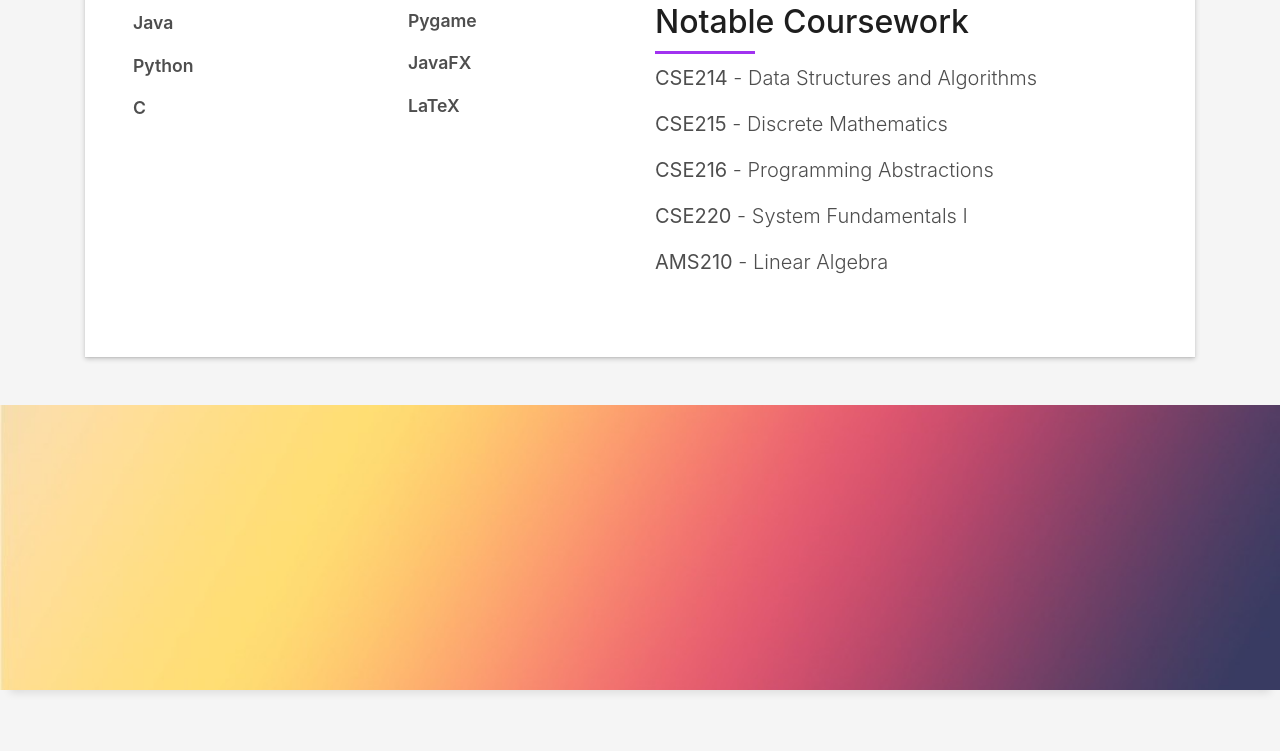
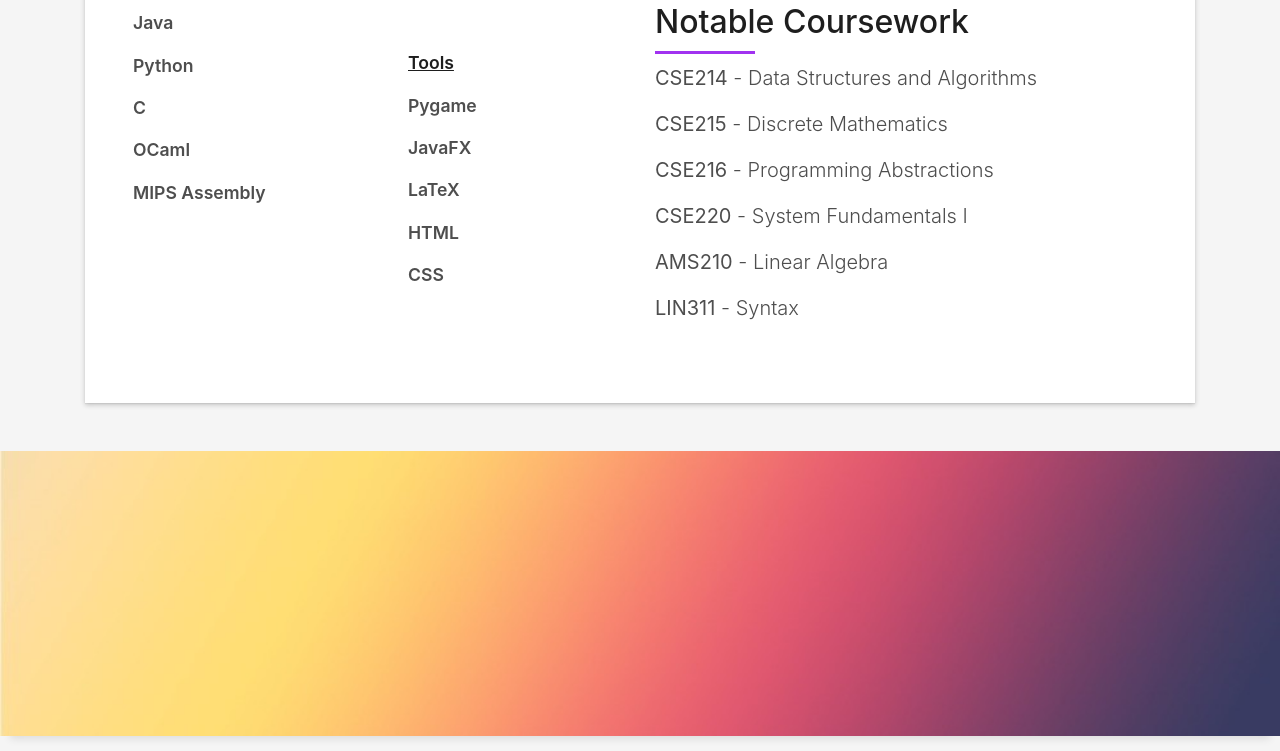
Before and after one commit to dylandres/dylandres.github.io, a plain HTML site: page index.html in a window 1280 px wide. Shown: the part 1216-1967 px from the top of the page. Drawn offline with Linux system fonts and the light colour scheme; files whose address does not match are found by name.

Commit message:
Update index.html

```diff
--- a/index.html
+++ b/index.html
@@ -117,6 +117,8 @@
                     <p><span class="title-s">Java</span></p>
                     <p><span class="title-s">Python</span></p>
                     <p><span class="title-s">C</span></p>
+                    <p><span class="title-s">OCaml</span></p>
+                    <p><span class="title-s">MIPS Assembly</span></p>
                   </div>
                 </div>
                 <div class="skill-mf">
@@ -125,6 +127,8 @@
                     <p><span class="title-s">Pygame</span></p>
                     <p><span class="title-s">JavaFX</span></p>
                     <p><span class="title-s">LaTeX</span></p>
+                    <p><span class="title-s">HTML</span></p>
+                    <p><span class="title-s">CSS</span></p>
                   </div>
                 </div>
               </div>
@@ -164,6 +168,9 @@
                         </p>
                         <p class="lead">
                           <strong>AMS210</strong> - Linear Algebra
+                        </p>
+                         <p class="lead">
+                          <strong>LIN311</strong> - Syntax
                         </p>
                       </p>
                     </div>
@@ -417,8 +424,7 @@
               </div>
               <h3 class="card-title">Undergraduate Teaching Assistant</a></h3>
               <p class="card-description">
-                Teaching Assistant and Recitation Instructor for <strong>CSE214: Data Structures
-                and Algorithms</strong>
+                TA and Recitation Instructor for <strong>CSE214: Data Structures</strong>
                 <br><br>Responsibilites include holding office hours, conducting weekly
                 classroom recitations, and assisting other TAs during pre-exam review sessions.
               </p>
```
